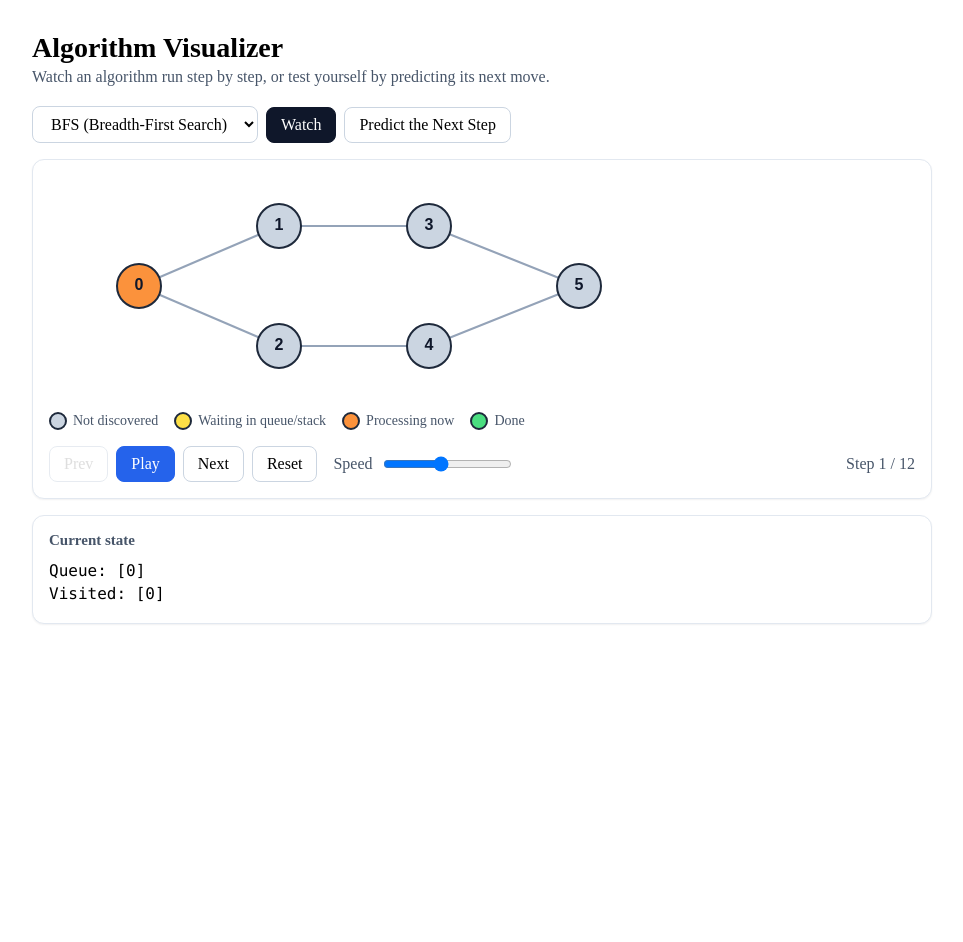
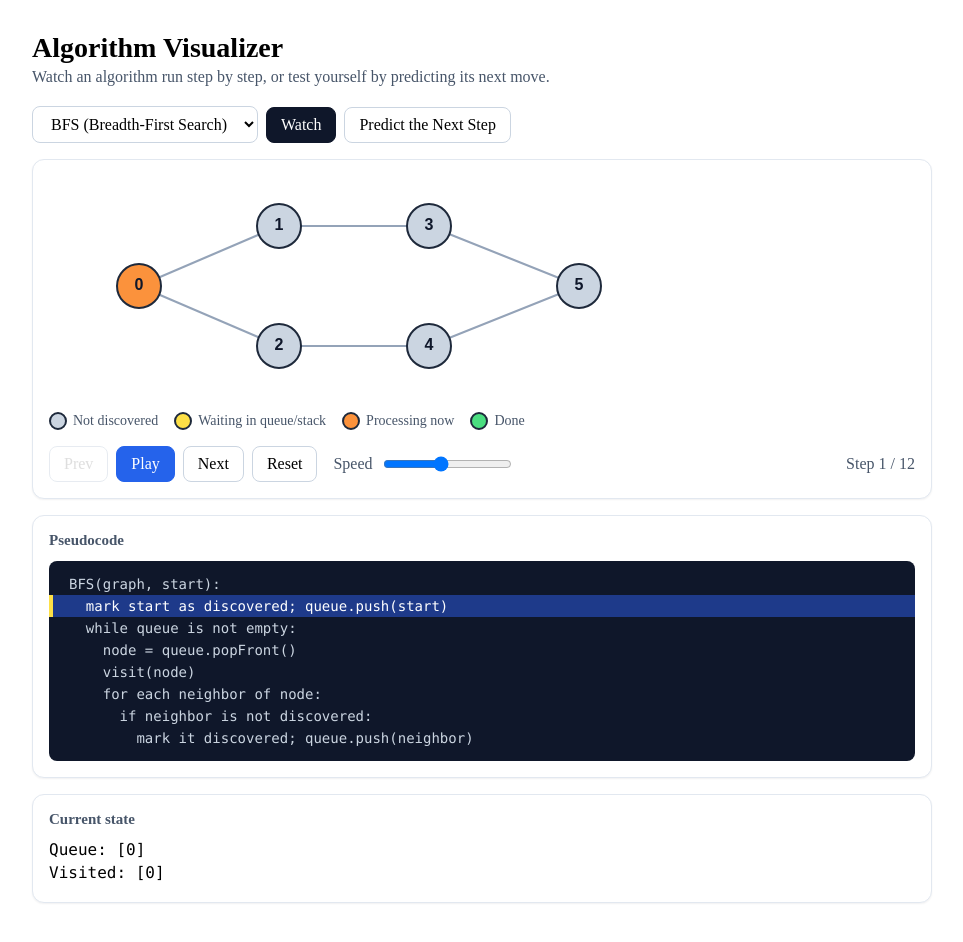
Before and after one commit to SourabhAM13107/algo-visualizer, a React (Vite) app: page / in a window 1280 px wide. Shown: the top 942 px of the page, without its empty margins (158-1121 px from the left). Before the commit the page ends 800 px from the top, so only its background shows below. Built offline with nearby package versions, Linux system fonts and the light colour scheme.

Commit message:
Add pseudocode panel with line highlighting

```diff
--- a/src/App.css
+++ b/src/App.css
@@ -156,3 +156,24 @@ button.active {
   margin: 4px 0;
   font-family: ui-monospace, Menlo, monospace;
 }
+
+.code {
+  font-family: ui-monospace, Menlo, monospace;
+  font-size: 14px;
+  background: #0f172a;
+  color: #cbd5e1;
+  border-radius: 8px;
+  padding: 12px 0;
+}
+
+.code-line {
+  white-space: pre;
+  padding: 3px 16px;
+  border-left: 4px solid transparent;
+}
+
+.code-line.active {
+  background: #1e3a8a;
+  color: #ffffff;
+  border-left-color: #fde047;
+}
--- a/src/App.jsx
+++ b/src/App.jsx
@@ -7,6 +7,7 @@ import ArrayBars from "./components/ArrayBars";
 import { sampleGraph } from "./data/sampleGraphs";
 import { usePlayer } from "./hooks/usePlayer";
 import "./App.css";
+import Pseudocode from "./components/Pseudocode";
 
 const sampleArray = [5, 2, 8, 1, 9, 3];
 
@@ -221,6 +222,7 @@ export default function App() {
         </div>
       )}
 
+            <Pseudocode algo={algo} step={step} />
       <div className="card">
         <h3>Current state</h3>
         {isArray ? (
--- /dev/null
+++ b/src/components/Pseudocode.jsx
@@ -0,0 +1,20 @@
+import { PSEUDOCODE } from "../data/pseudocode";
+
+export default function Pseudocode({ algo, step }) {
+  const code = PSEUDOCODE[algo];
+  if (!code) return null;
+  const active = code.highlight[step.type] || [];
+
+  return (
+    <div className="card">
+      <h3>Pseudocode</h3>
+      <div className="code">
+        {code.lines.map((line, i) => (
+          <div key={i} className={active.includes(i) ? "code-line active" : "code-line"}>
+            {line}
+          </div>
+        ))}
+      </div>
+    </div>
+  );
+}
--- /dev/null
+++ b/src/data/pseudocode.js
@@ -0,0 +1,42 @@
+export const PSEUDOCODE = {
+  BFS: {
+    lines: [
+      "BFS(graph, start):",
+      "  mark start as discovered; queue.push(start)",
+      "  while queue is not empty:",
+      "    node = queue.popFront()",
+      "    visit(node)",
+      "    for each neighbor of node:",
+      "      if neighbor is not discovered:",
+      "        mark it discovered; queue.push(neighbor)",
+    ],
+    highlight: { start: [1], visit: [3, 4], enqueue: [6, 7] },
+  },
+  DFS: {
+    lines: [
+      "DFS(graph, start):",
+      "  stack.push(start)",
+      "  while stack is not empty:",
+      "    node = stack.pop()",
+      "    if node already visited: continue",
+      "    mark node visited; visit(node)",
+      "    for each neighbor of node:",
+      "      if neighbor is not visited:",
+      "        stack.push(neighbor)",
+    ],
+    highlight: { start: [1], visit: [3, 4, 5], enqueue: [7, 8] },
+  },
+  BUBBLE: {
+    lines: [
+      "bubbleSort(arr):",
+      "  for pass = 0 to n - 2:",
+      "    for j = 0 to n - 2 - pass:",
+      "      compare arr[j] and arr[j + 1]",
+      "      if arr[j] > arr[j + 1]:",
+      "        swap arr[j], arr[j + 1]",
+      "    // largest value of this pass is now in place",
+      "  done: array is sorted",
+    ],
+    highlight: { start: [0], compare: [2, 3, 4], swap: [5], done: [7] },
+  },
+};
```
